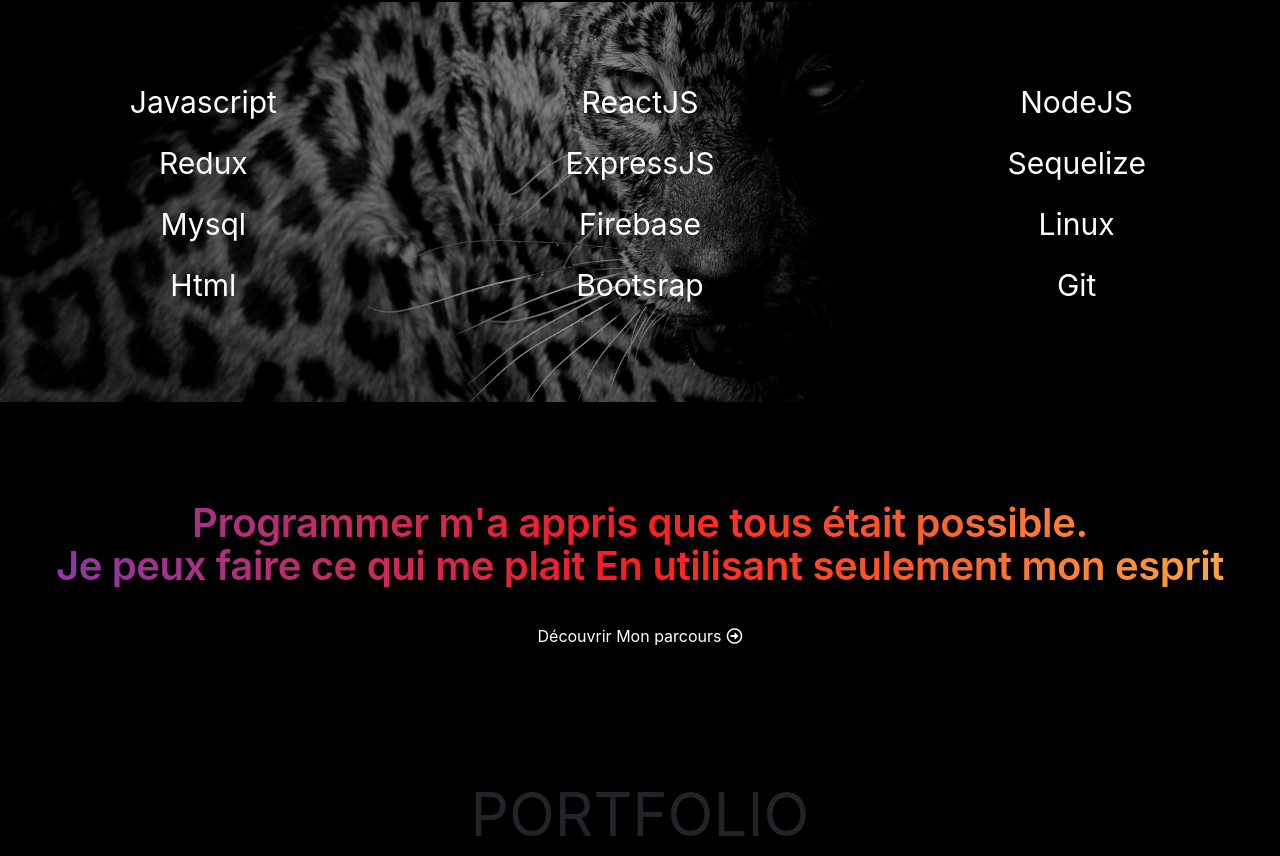
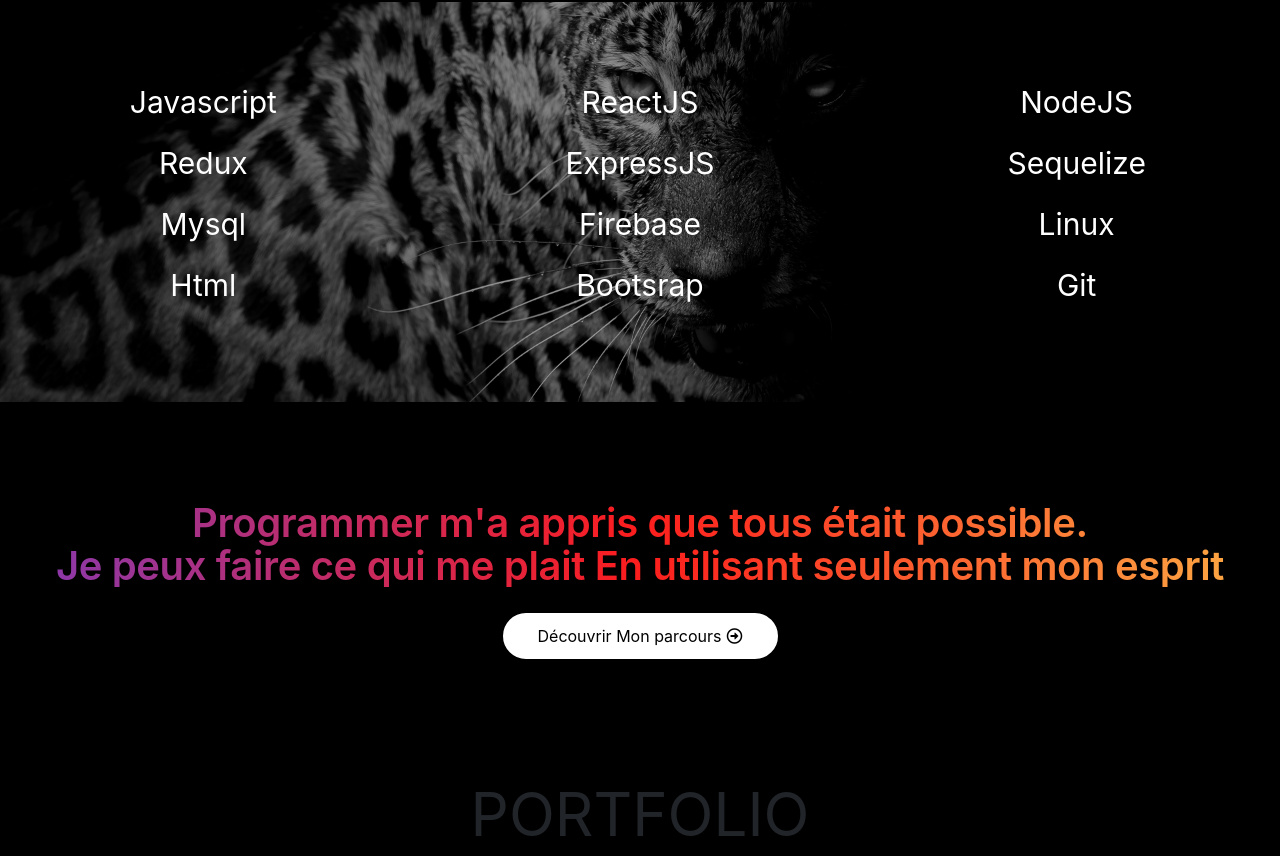
Before and after one commit to darksh3ll/portfolio-React, a React (Create React App) app: page / in a window 1280 px wide. Shown: the part 1034-1890 px from the top of the page. Built offline with nearby package versions, Linux system fonts and the light colour scheme.

Commit message:
Add parcours

```diff
--- a/src/component/Epilogue/Epilogue.css
+++ b/src/component/Epilogue/Epilogue.css
@@ -12,7 +12,13 @@
 }
 
 .info {
-    border: none;
+    background-color: white;
+    color: black;
+}
+
+.info:hover {
+    background-color: transparent;
+    color: white;
 }
 .savoirPlus {
     padding-left: 5px !important;
--- a/src/component/Technologies/Techno.css
+++ b/src/component/Technologies/Techno.css
@@ -9,5 +9,6 @@
     display: flex;
     justify-content: center;
     align-items: center;
+    box-shadow: 2px 2px 8px rgba(0, 0, 0, 0.5);
 
 }
```
